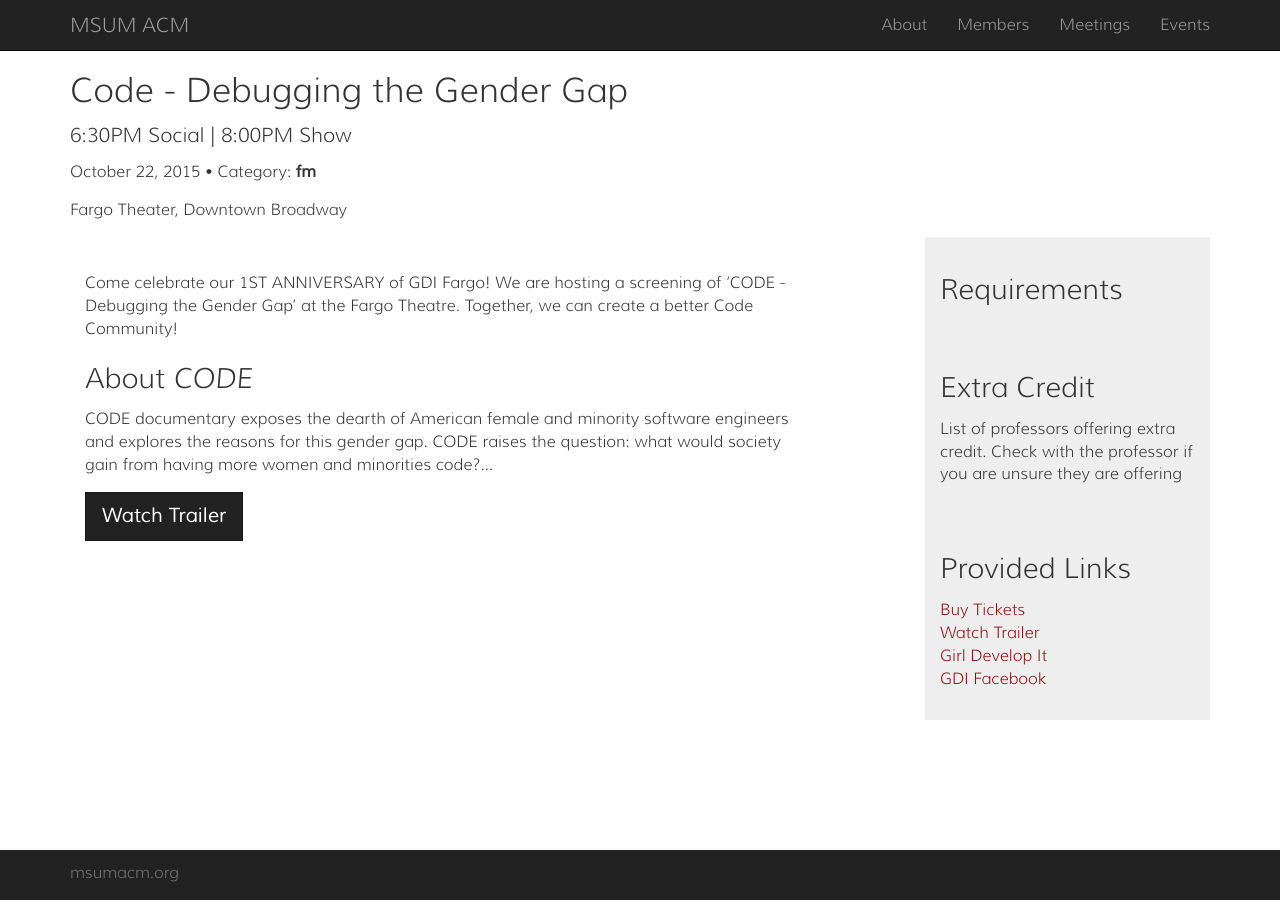
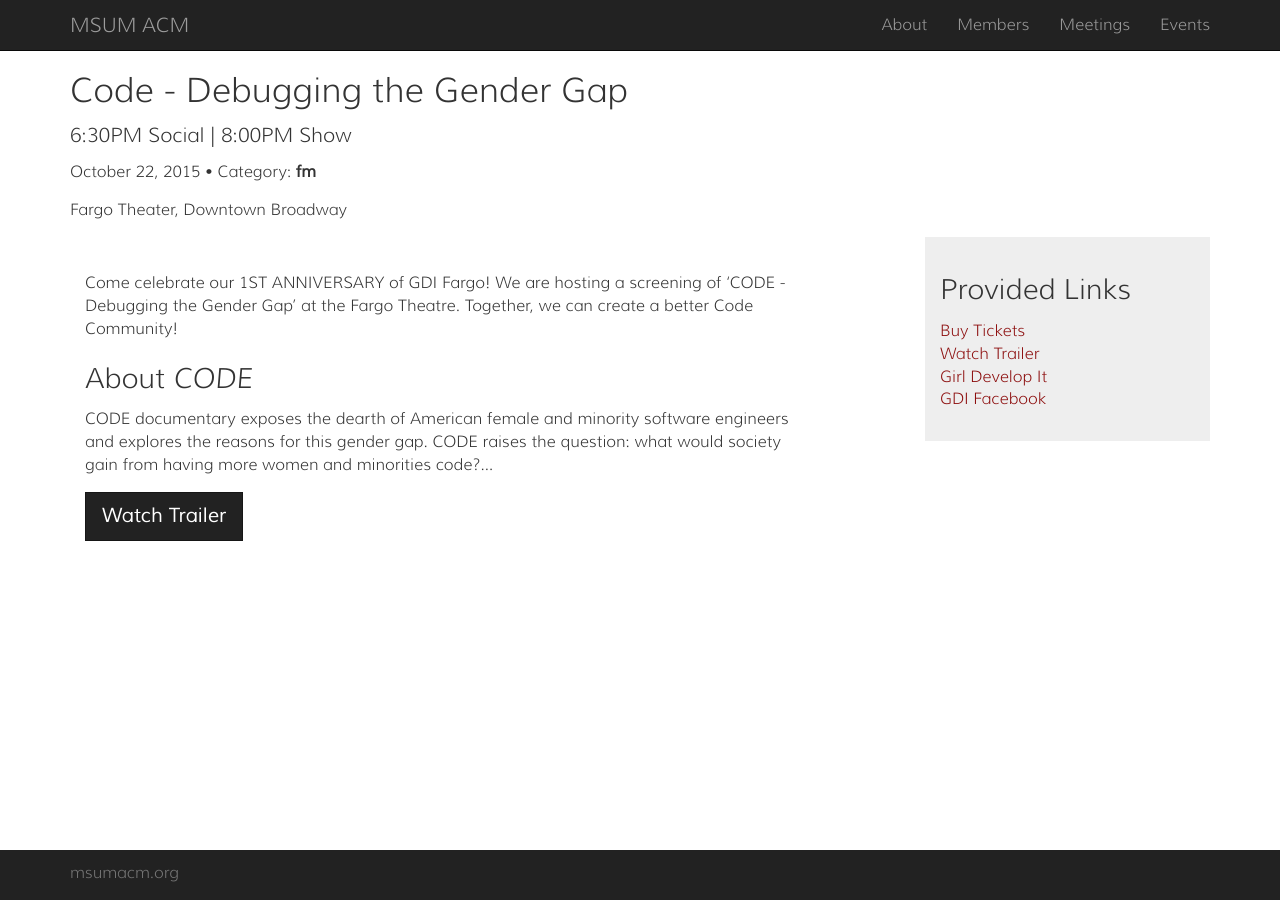
Before and after one commit to alunduil/MSUM-ACM.github.io, a Jekyll site: the page built from _posts/2015-10-22-GDI-CODE.md, in a window 1280 px wide. Built offline with Jekyll 4.4.1, drawn with Linux system fonts in a browser that asks for light colours.

Commit message:
Update posts.html

```diff
--- a/_layouts/posts.html
+++ b/_layouts/posts.html
@@ -25,6 +25,7 @@
     {{ content }}
   </div>
   <div class="col-sm-3 col-sm-offset-1 blog-sidebar">
+    {% if page.requirements %}
     <div class="sidebar-module sidebar-module-inset sidebar-mute">
       <h3>Requirements</h3>
       <ol class="list-unstyled">
@@ -33,6 +34,8 @@
         {% endfor %}
       </ol>
     </div>
+    {% endif %}
+    {% if page.extracredit %}
     <div class="sidebar-module sidebar-module-inset sidebar-mute">
       <h3>Extra Credit</h3>
       <p>List of professors offering extra credit.  Check with the professor if you are unsure they are offering</p>
@@ -42,12 +45,13 @@
         {% endfor %}
       </ol>
     </div>
+    {% endif %}
     {% if page.links %}
     <div class="sidebar-module sidebar-module-inset sidebar-mute">
       <h3>Provided Links</h3>
       <ol class="list-unstyled">
         {% for pageLink in page.links %}
-        <li><a href="{{ pageLink.link }}">{{ pageLink.title }}</a></li>
+        <li><a href="{{ pageLink.link }}" {% if pageLink.target %}target="{{ pageLink.target }}"{% endif %}>{{ pageLink.title }}</a></li>
         {% endfor %}
       </ol>
     </div>
```
